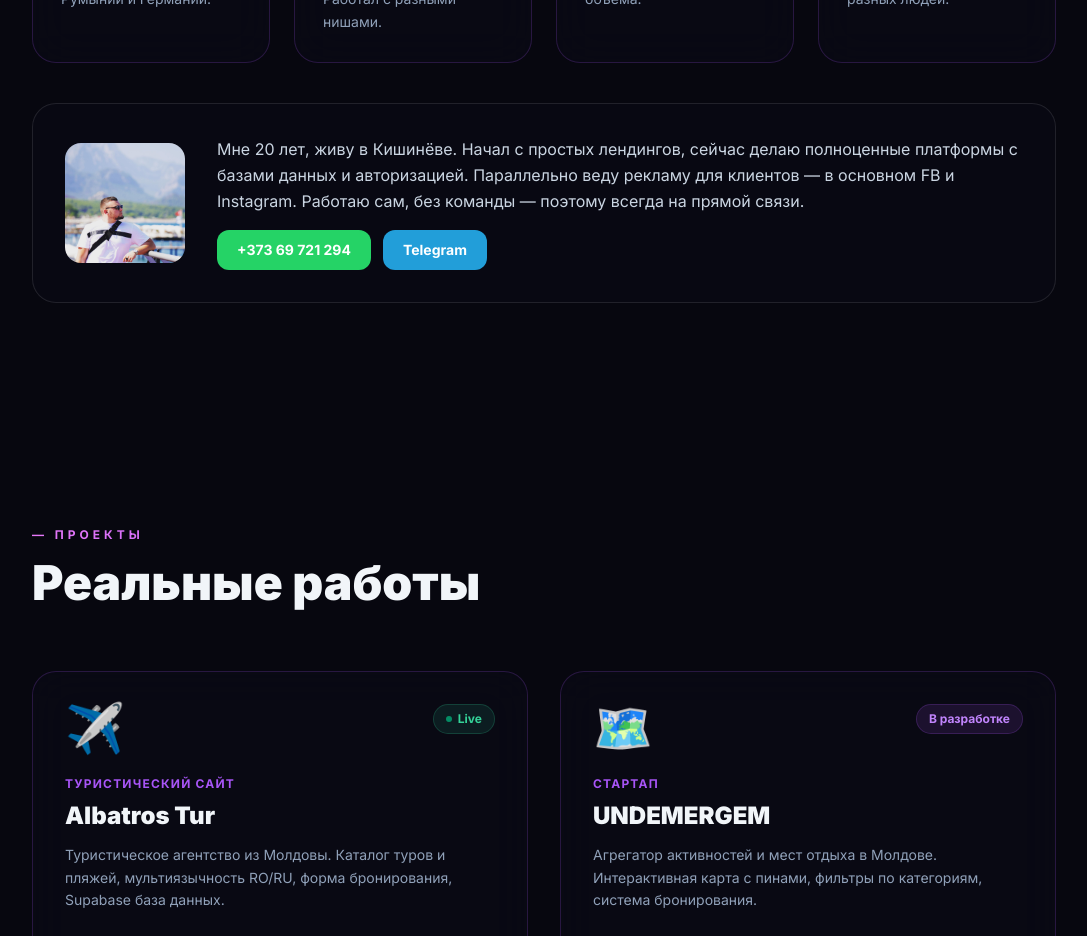
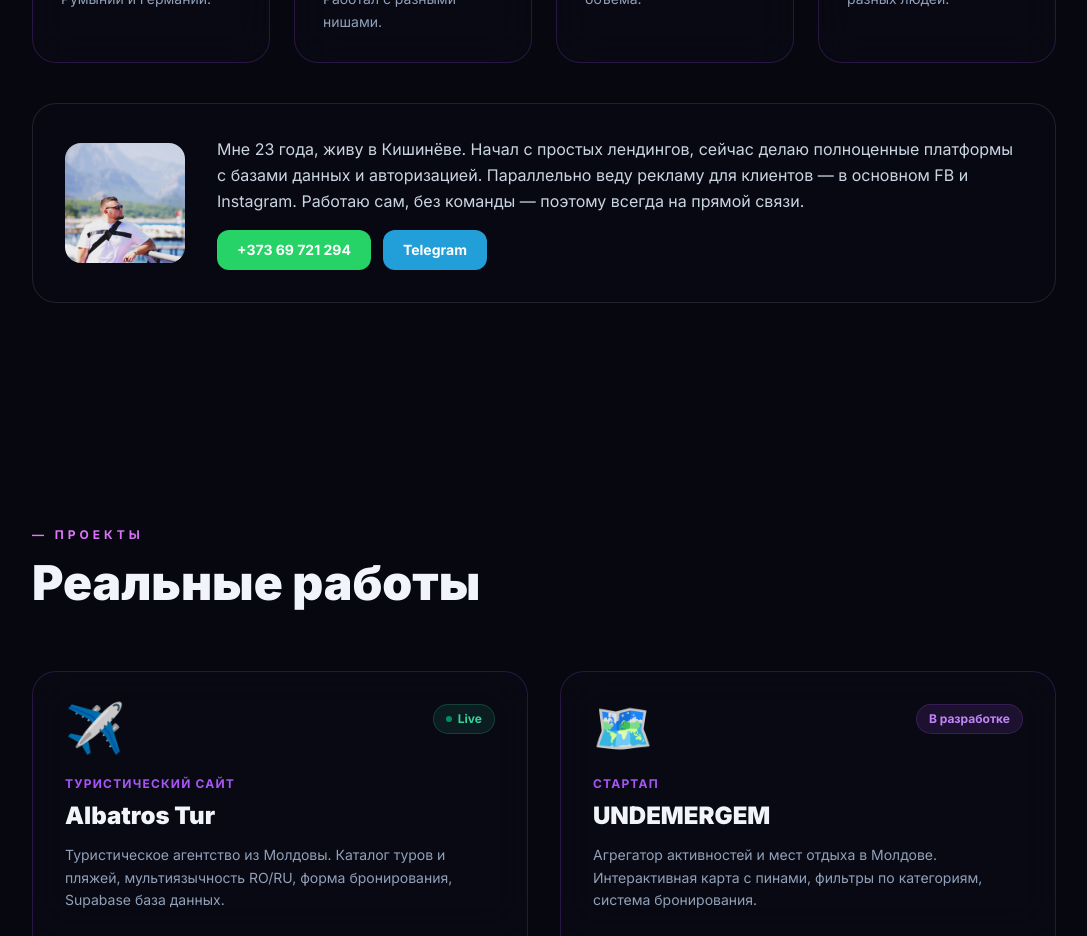
Before and after one commit to boomerang1312/portfolio, a Next.js app: page / in a window 1280 px wide. Shown: the part 1380-2316 px from the top of the page, without its empty margins (96-1183 px from the left). Built offline with nearby package versions, Linux system fonts and the light colour scheme.

Commit message:
Fix age: 20 -> 23

```diff
--- a/app/page.tsx
+++ b/app/page.tsx
@@ -611,7 +611,7 @@ export default function Portfolio() {
               </div>
               <div>
                 <p className="text-slate-300 leading-relaxed mb-4">
-                  Мне 20 лет, живу в Кишинёве. Начал с простых лендингов, сейчас делаю полноценные платформы с базами данных и авторизацией. Параллельно веду рекламу для клиентов — в основном FB и Instagram. Работаю сам, без команды — поэтому всегда на прямой связи.
+                  Мне 23 года, живу в Кишинёве. Начал с простых лендингов, сейчас делаю полноценные платформы с базами данных и авторизацией. Параллельно веду рекламу для клиентов — в основном FB и Instagram. Работаю сам, без команды — поэтому всегда на прямой связи.
                 </p>
                 <div className="flex flex-wrap gap-3">
                   <MagBtn href="tel:+37369721294"
```
